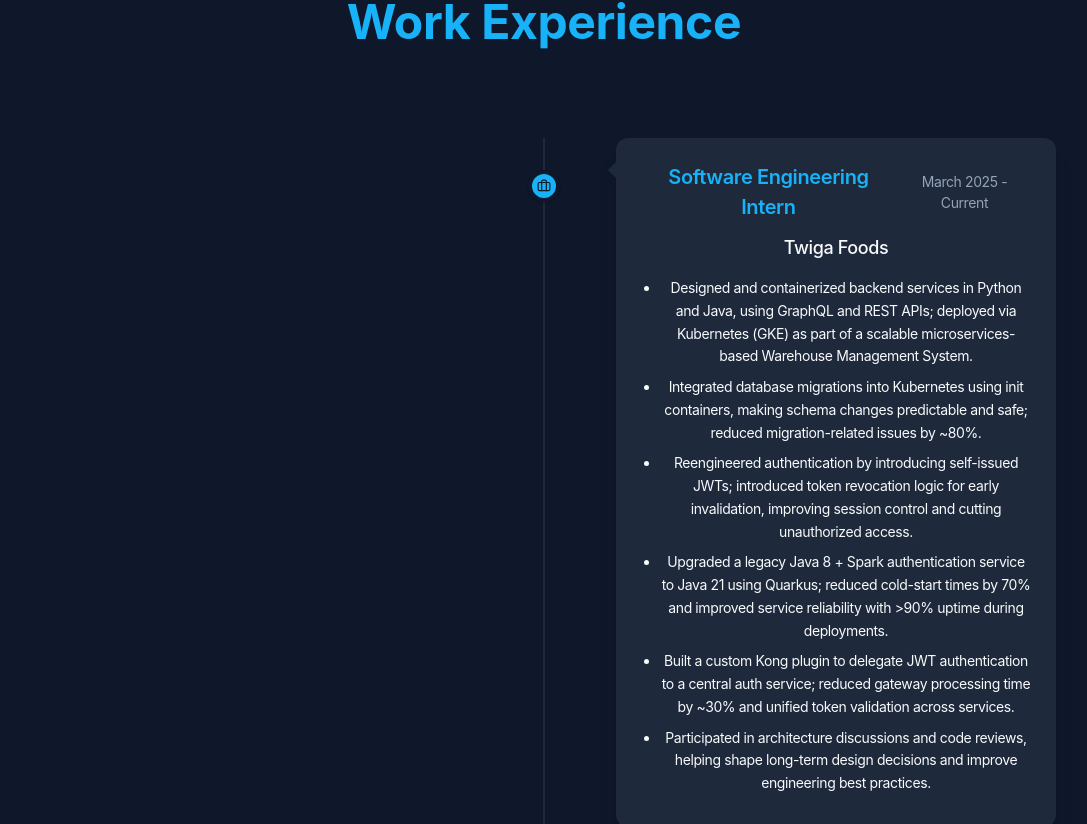
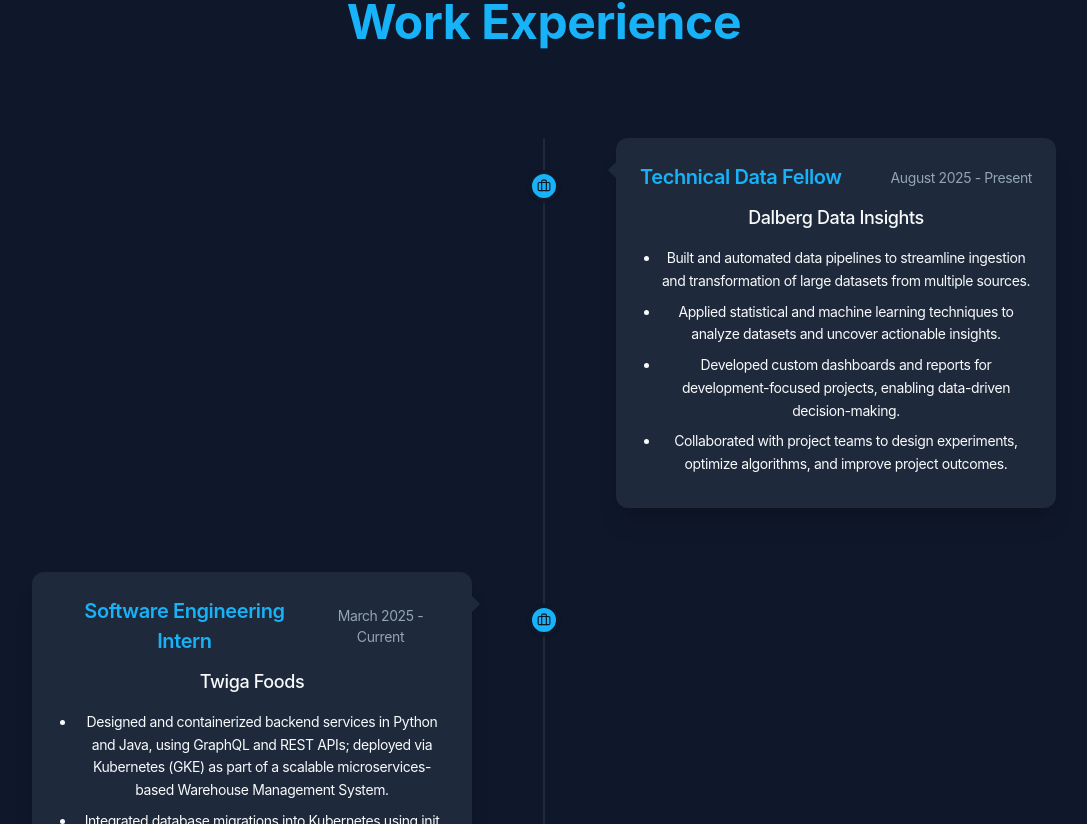
Before and after one commit to fred-maina/portfolio2, a React (Vite) app: page / in a window 1280 px wide. Shown: the part 1536-2360 px from the top of the page, without its empty margins (96-1183 px from the left). Built offline with nearby package versions, Linux system fonts and the light colour scheme.

Commit message:
Update data.ts

```diff
--- a/src/data.ts
+++ b/src/data.ts
@@ -16,6 +16,17 @@
 };
 
 export const experiences = [
+  {
+    role: 'Technical Data Fellow',
+    company: 'Dalberg Data Insights',
+    period: 'August 2025 - Present',
+    points: [
+      'Built and automated data pipelines to streamline ingestion and transformation of large datasets from multiple sources.',
+      'Applied statistical and machine learning techniques to analyze datasets and uncover actionable insights.',
+      'Developed custom dashboards and reports for development-focused projects, enabling data-driven decision-making.',
+      'Collaborated with project teams to design experiments, optimize algorithms, and improve project outcomes.',
+    ],
+  },
   {
     role: 'Software Engineering Intern',
     company: 'Twiga Foods',
```
